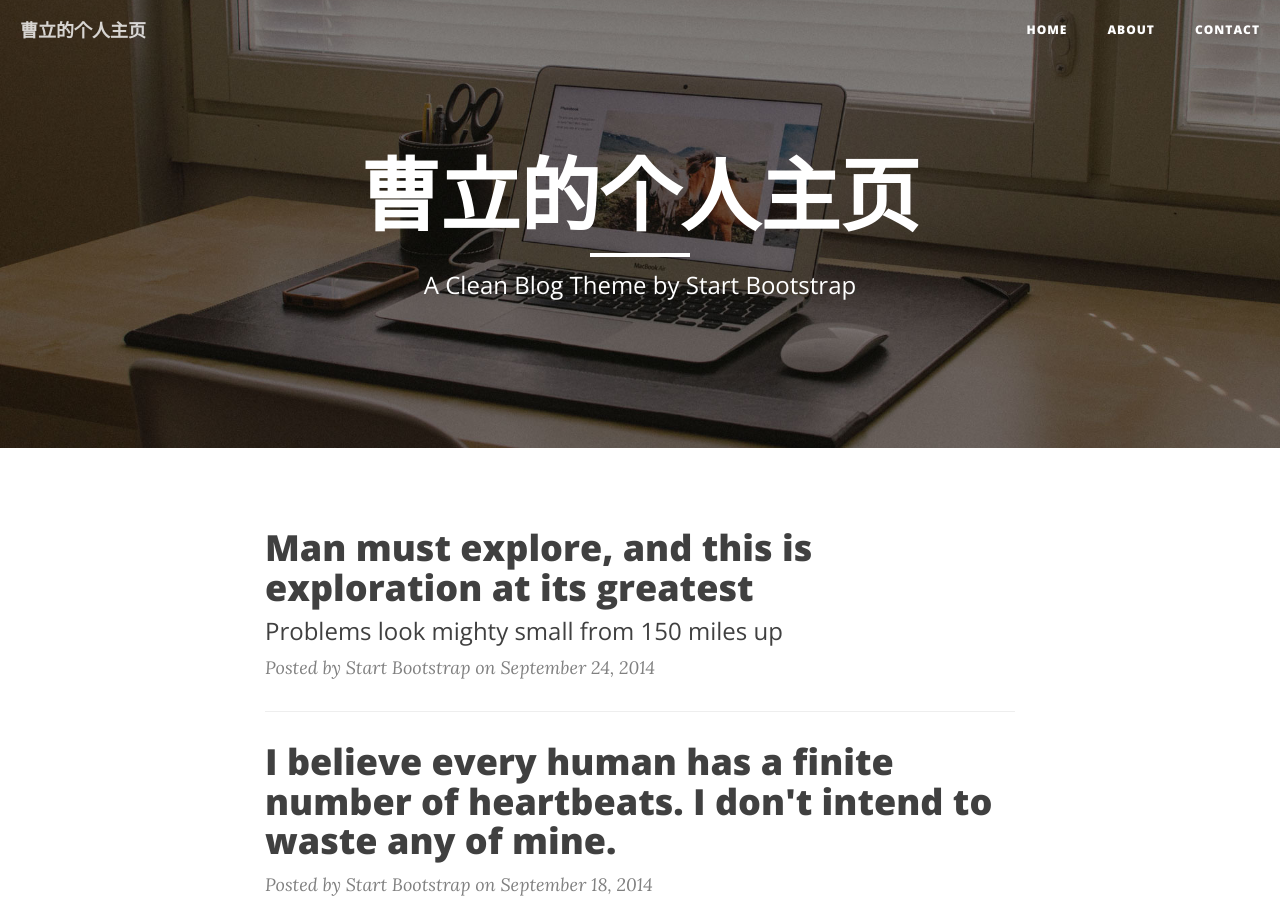
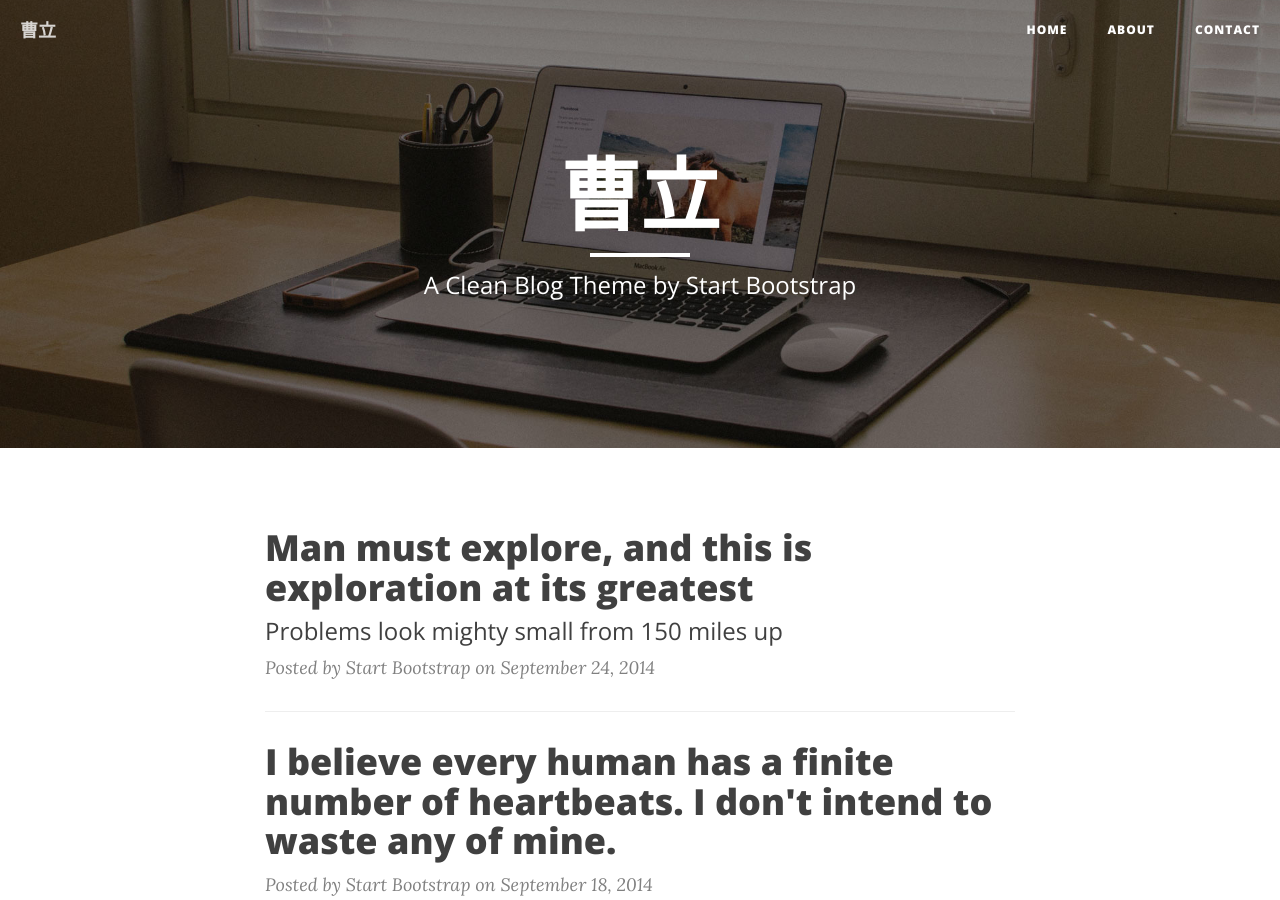
Before and after one commit to cuiyixiao/cyxblog, a Jekyll site: the page built from index.html, in a window 1280 px wide and 900 px high. Built offline with Jekyll 4.4.1, drawn with Linux system fonts in a browser that asks for light colours; nearby versions of some CDN libraries; the list of posts is cut into pages by our own code.

Commit message:
modification

```diff
--- a/_config.yml
+++ b/_config.yml
@@ -1,14 +1,12 @@
 # Site settings
-title: 曹立的个人主页
+title: 曹立
 header-img: img/home-bg.jpg
 email: oos1111@sjtu.edu.cn
 copyright_name: Your/Project/Corporate Name
 description: "Write your site description here. It will be used as your sites meta description as well!"
 baseurl: ""
 url: "Irving-cl.github.io"
-twitter_username: SBootstrap
 github_username:  Irving-cl
-facebook_username:  IronSummitMedia
 email_username:  oos1111@sjtu.edu.cn
 
 # Build settings
```
